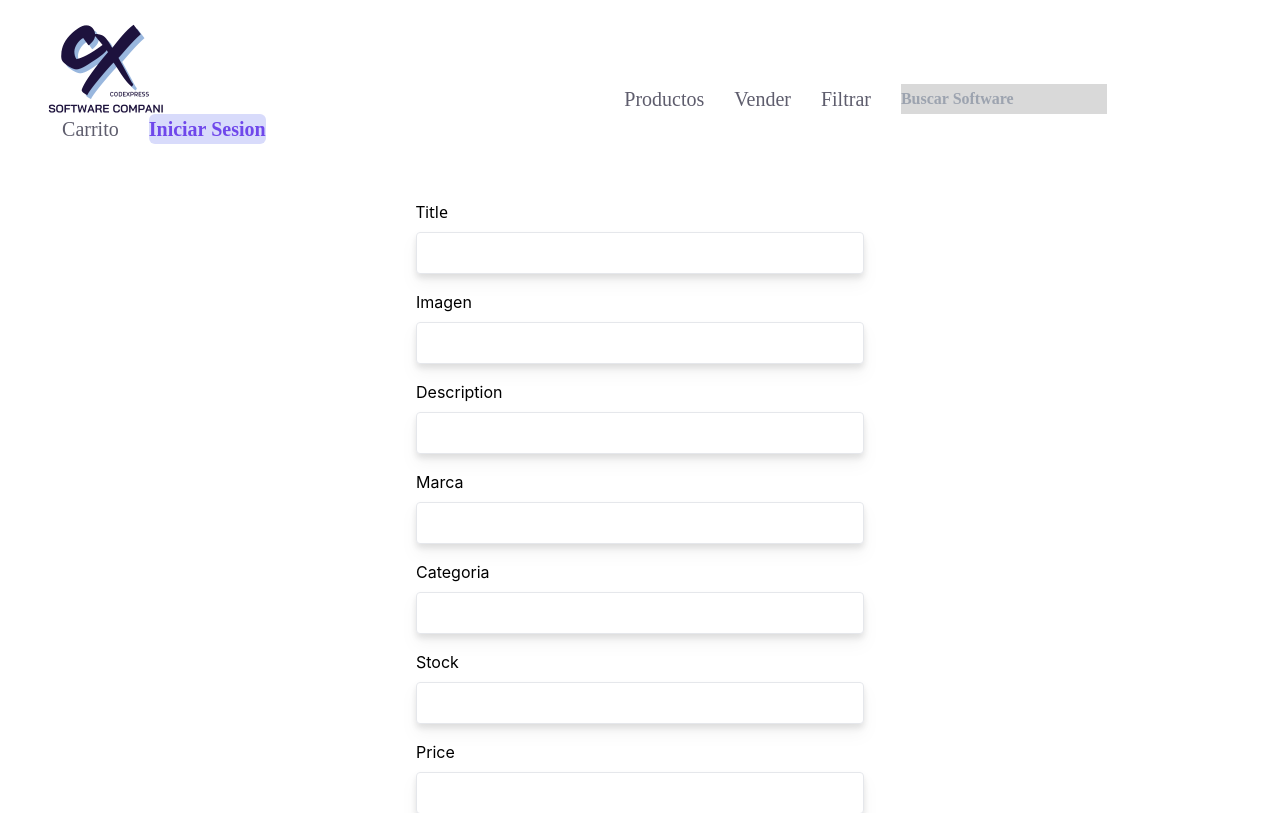
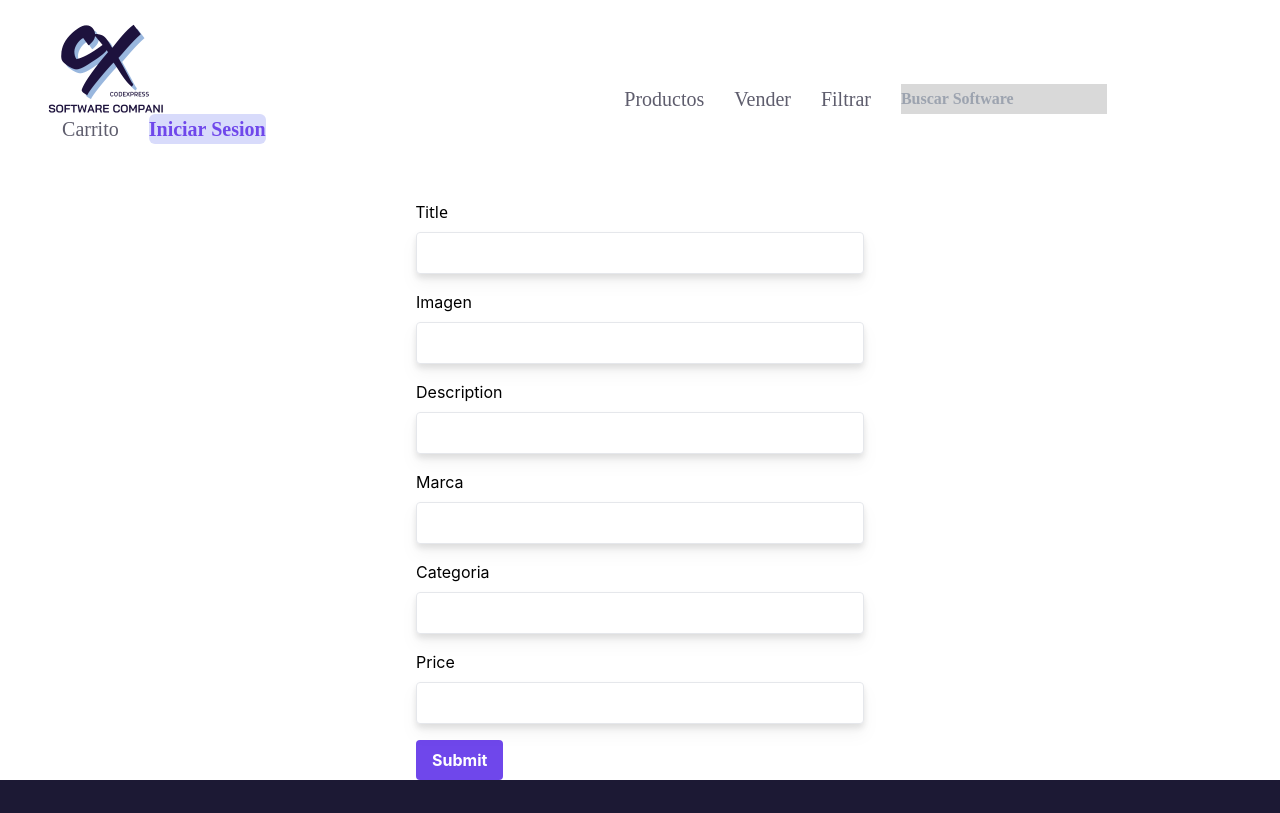
Before and after one commit to RLuna-1/ecommerce-pf-11, a React (Create React App) app in the folder client/: page /vender in a window 1280 px wide. Shown: the top 813 px of the page. Built offline with nearby package versions, Linux system fonts and the light colour scheme.

Commit message:
client/src/components/FormNewProduc.jscx
se elimina bloque de codigo de stock

```diff
--- a/client/src/components/FormNewProduc.jsx
+++ b/client/src/components/FormNewProduc.jsx
@@ -8,8 +8,7 @@ export default function FormNewProduc() {
 		description: '',
 		image: '',
 		marca: '',
-		categoria: '',
-		stock: '',
+		category: '',
 		price: '',
 	};
 
@@ -47,13 +46,8 @@ export default function FormNewProduc() {
 		if (!values.marca) {
 			errors.marca = 'Este campo es obligatorio';
 		}
-		if (!values.categoria) {
-			errors.categoria = 'Este campo es obligatorio';
-		}
-		if (!values.stock) {
-			errors.stock = 'Este campo es obligatorio';
-		} else if (isNaN(values.stock) || values.stock <= 0) {
-			errors.stock = 'Ingrese un número positivo mayor a cero';
+		if (!values.category) {
+			errors.category = 'Este campo es obligatorio';
 		}
 		if (!values.price) {
 			errors.price = 'Este campo es obligatorio';
@@ -153,41 +147,21 @@ export default function FormNewProduc() {
 					</div>
 
 					<div className='mb-4'>
-						<label htmlFor='categoria' className='block mb-2'>
+						<label htmlFor='category' className='block mb-2'>
 							Categoria
 						</label>
 						<Field
 							type='text'
-							id='categoria'
-							name='categoria'
+							id='category'
+							name='category'
 							className='w-full p-2 border rounded drop-shadow-lg'
 						/>
 						<ErrorMessage
-							name='categoria'
+							name='category'
 							component='div'
 							className='text-red-500'
 						/>
 					</div>
-
-					<div className='mb-4'>
-						<label htmlFor='stock' className='block mb-2'>
-							Stock
-						</label>
-						<Field
-							type='number'
-							id='stock'
-							name='stock'
-							min='1'
-							step='1'
-							className='w-full p-2 border rounded drop-shadow-lg'
-						/>
-						<ErrorMessage
-							name='stock'
-							component='div'
-							className='text-red-500'
-						/>
-					</div>
-
 					<div className='mb-4'>
 						<label htmlFor='price' className='block mb-2'>
 							Price
```
